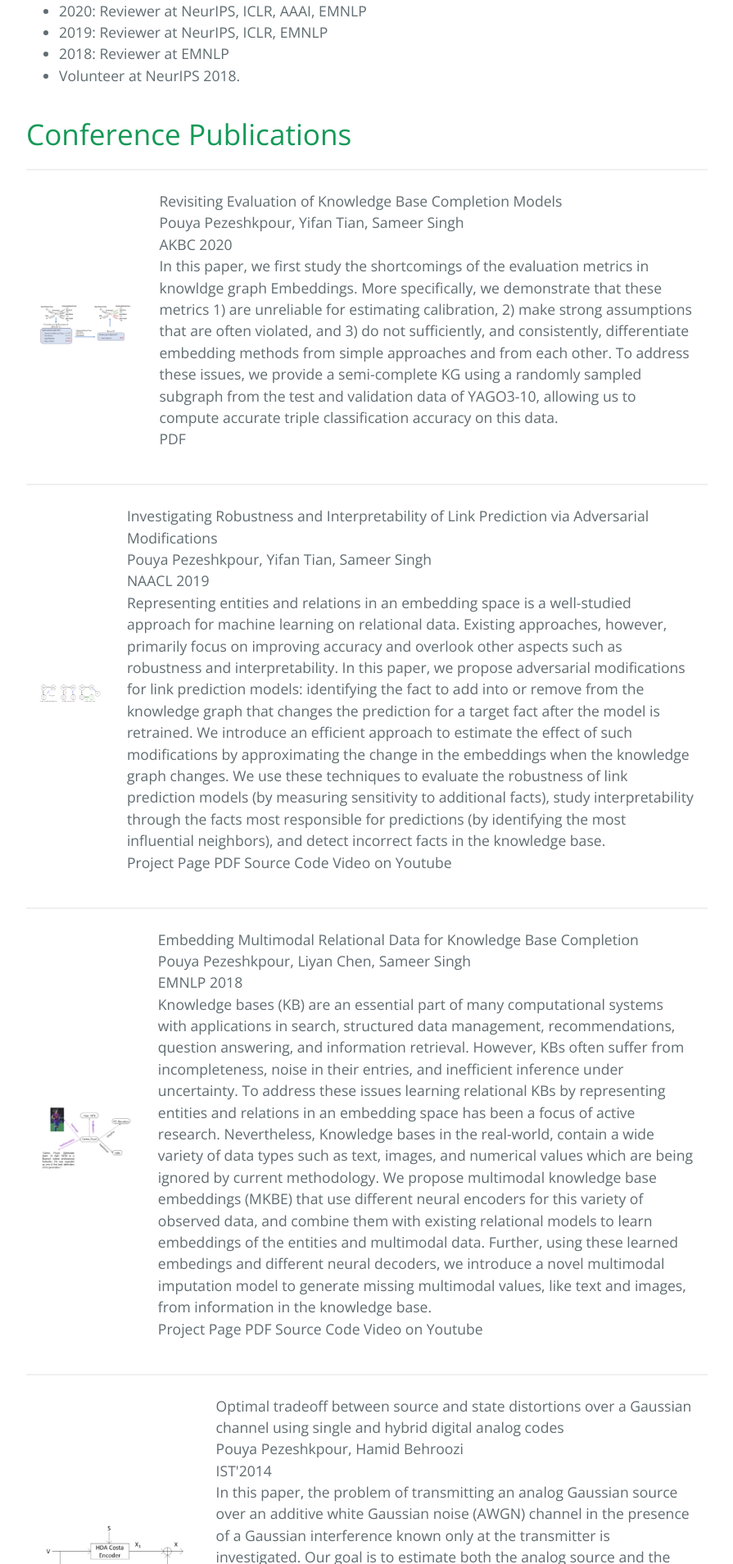
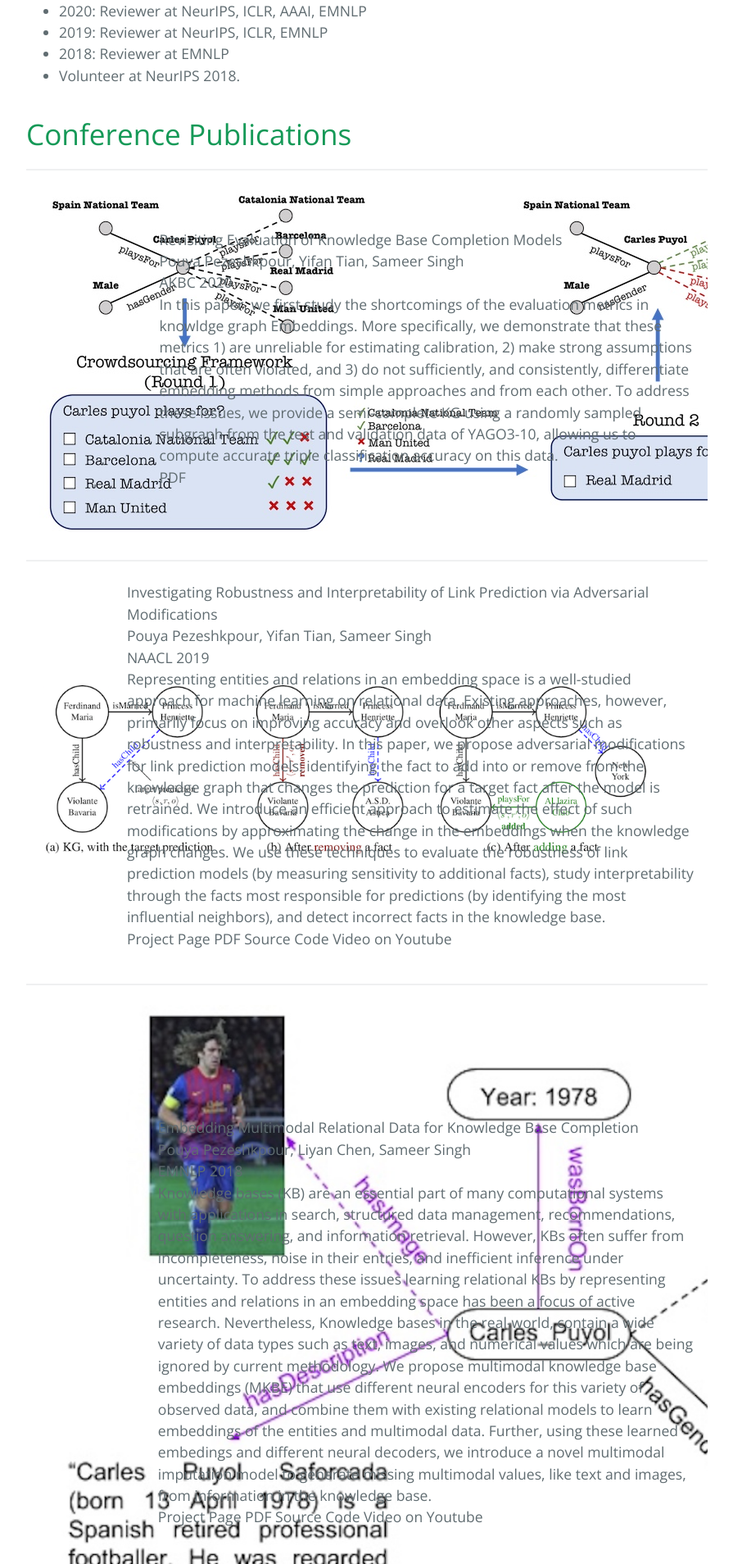
Before and after one commit to pouyapez/pouyapez.github.io, a Jekyll site: the page built from index.md, in a window 1280 px wide. Shown: the part 964-2872 px from the top of the page at 82% size, without its empty margins (192-1087 px from the left). Built offline with Jekyll 4.4.1, drawn with Linux system fonts in a browser that asks for light colours.

Commit message:
Update jekyll-theme-cayman.scss

```diff
--- a/_sass/jekyll-theme-cayman.scss
+++ b/_sass/jekyll-theme-cayman.scss
@@ -198,7 +198,7 @@ a {
   }
 
   img {
-    max-width: 100%;
+    max-width: 1000%;
   }
 
   h1,
```
